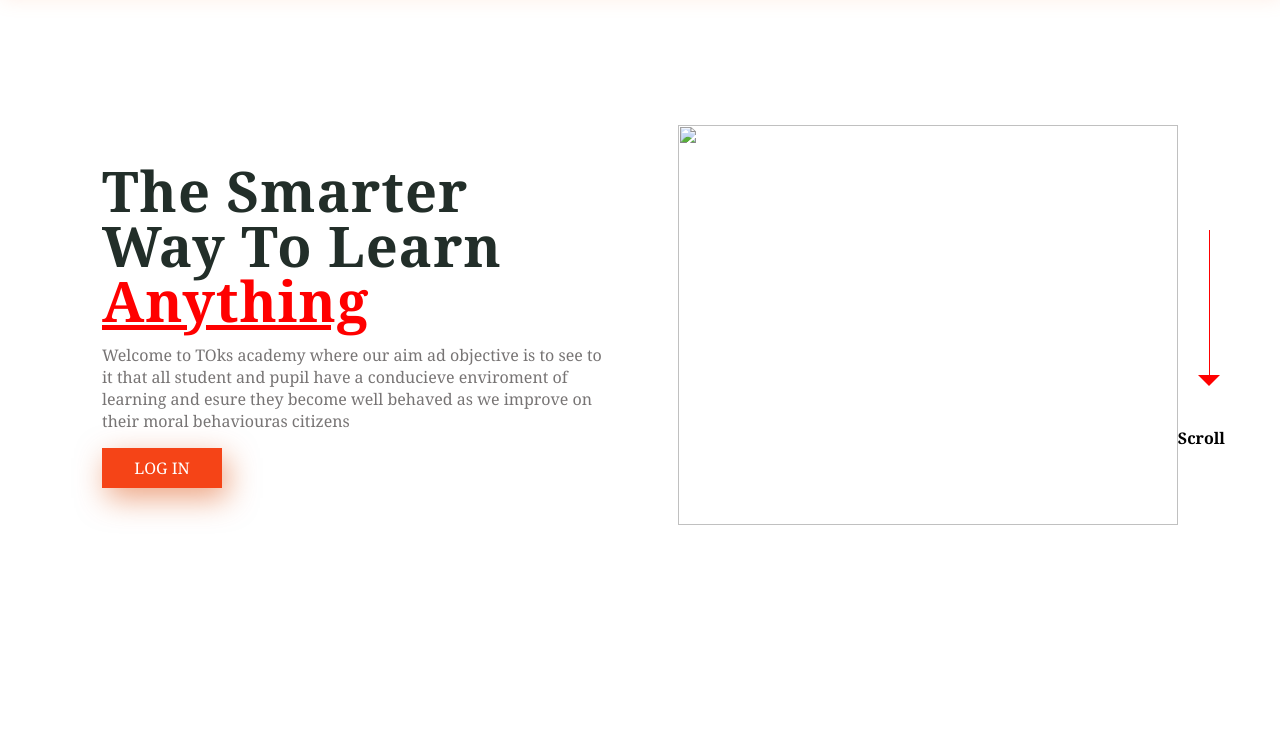
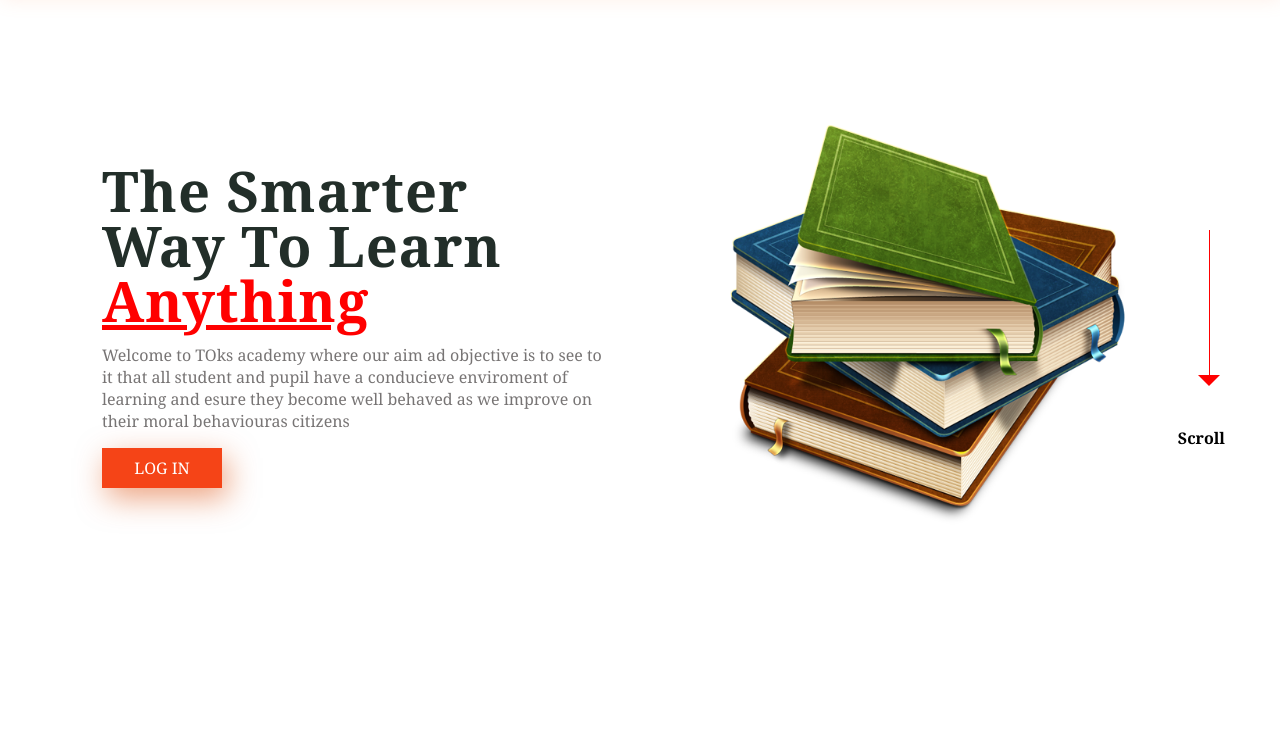
Before and after one commit to olayinkamferami/olayinkamferami.github.io, a plain HTML site: page index.html in a window 1280 px wide. Shown: the part 59-800 px from the top of the page. Drawn offline with Linux system fonts and the light colour scheme.

Commit message:
Update index.html

```diff
--- a/index.html
+++ b/index.html
@@ -41,7 +41,7 @@
             </div>
             <!--img-->
             <div class="home-img">
-                <img src="mages/favicon.png"/>
+                <img src="IMAGES/favicon.png"/>
             </div>
         </div>
 
```
